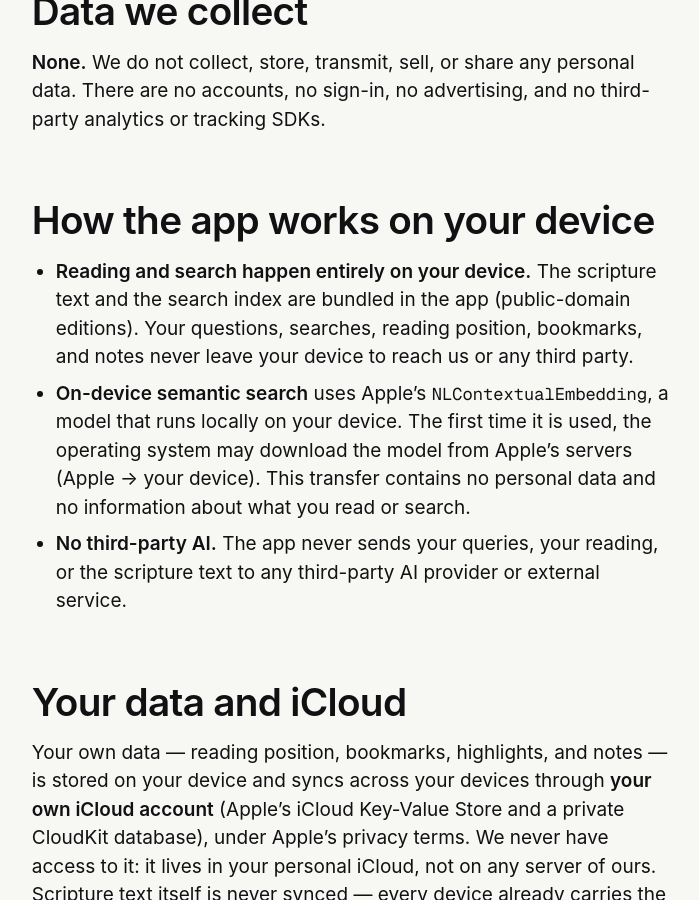
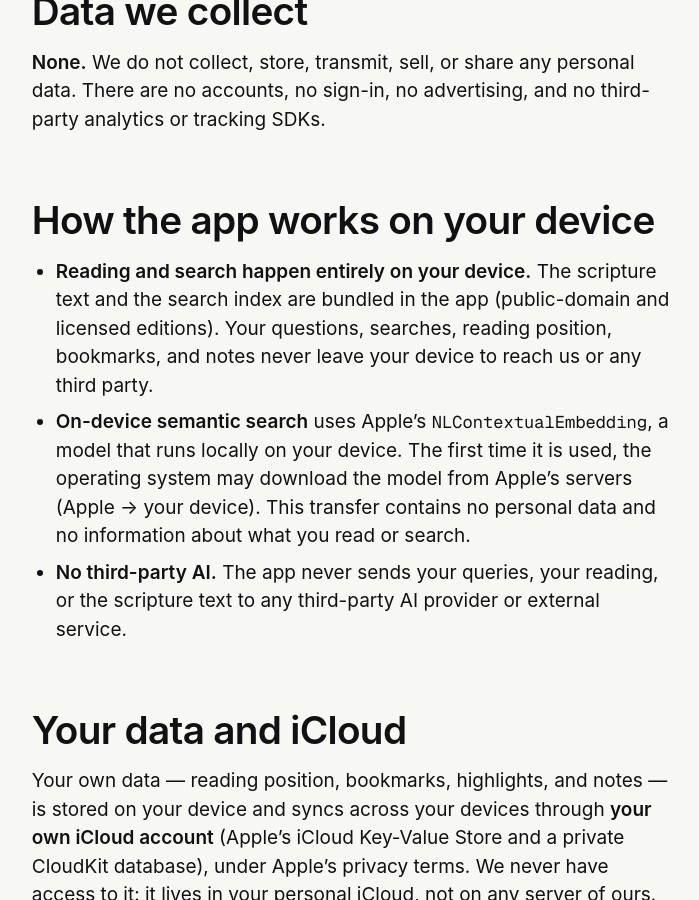
Before and after one commit to KhassinX/nibras-web, a Jekyll site: the page built from legal/privacy.md, in a window 1280 px wide and 900 px high, scrolled down 515 px. Shown: the whole window, without its empty margins (22-721 px from the left). Built offline with Jekyll 4.4.1, drawn with Linux system fonts in a browser that asks for light colours.

Commit message:
legal: privacy dice «public-domain and licensed editions» (EN/ES)
El árabe es CC BY 3.0 y las traducciones de QuranEnc tienen licencia propia; sólo Pickthall es de dominio público.

Co-Authored-By: Claude Opus 5.5 <noreply@anthropic.com>
Claude-Session: https://claude.ai/code/session_01HcbMZm97AK2qBxhKYzgV1m

```diff
--- a/legal/privacy.md
+++ b/legal/privacy.md
@@ -22,7 +22,7 @@ Nibras is a reading app for sacred scripture — the Qur'an. It is built privacy
 
 ## How the app works on your device
 
-- **Reading and search happen entirely on your device.** The scripture text and the search index are bundled in the app (public-domain editions). Your questions, searches, reading position, bookmarks, and notes never leave your device to reach us or any third party.
+- **Reading and search happen entirely on your device.** The scripture text and the search index are bundled in the app (public-domain and licensed editions). Your questions, searches, reading position, bookmarks, and notes never leave your device to reach us or any third party.
 - **On-device semantic search** uses Apple's `NLContextualEmbedding`, a model that runs locally on your device. The first time it is used, the operating system may download the model from Apple's servers (Apple → your device). This transfer contains no personal data and no information about what you read or search.
 - **No third-party AI.** The app never sends your queries, your reading, or the scripture text to any third-party AI provider or external service.
 
```
Also changed, not shown: es/legal/privacy.md (+1 -1 lines).
